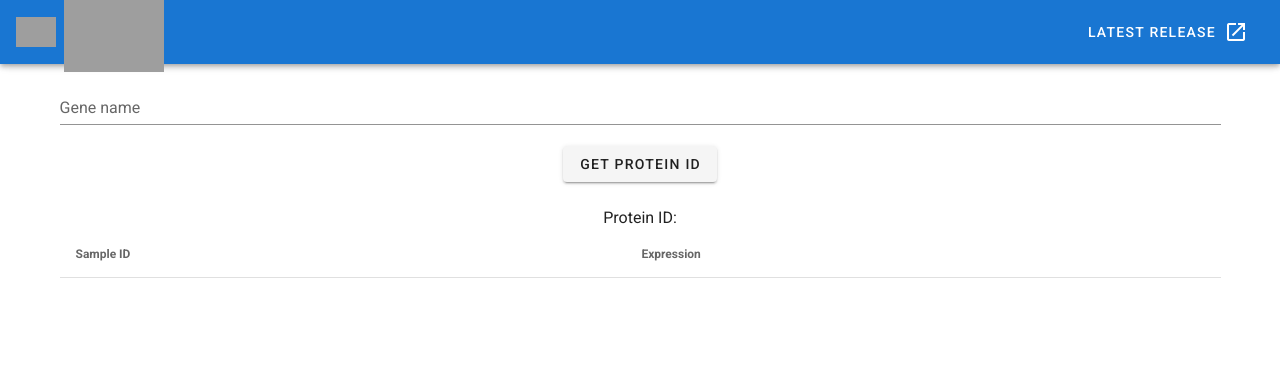
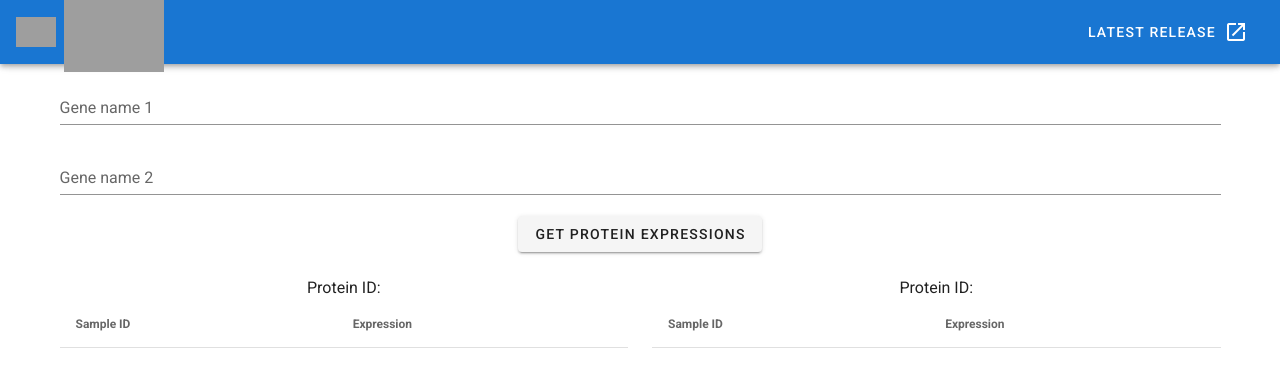
Before and after one commit to kusterlab/proteomicsdb-vue-workshop, a Vue app: page / in a window 1280 px wide. Shown: the top 370 px of the page. Built offline with nearby package versions, Linux system fonts and the light colour scheme; grey boxes are pictures that could not be loaded.

Commit message:
Retrieve expressions from two genes at the same time

```diff
--- a/src/components/ProteinCorrelation.vue
+++ b/src/components/ProteinCorrelation.vue
@@ -3,19 +3,24 @@
     <v-row class="text-center">
       <v-col cols="12">
         <v-text-field
-            v-model="geneName"
-            label="Gene name"
+            v-model="geneName1"
+            label="Gene name 1"
             placeholder="EGFR"
         ></v-text-field>
+        <v-text-field
+            v-model="geneName2"
+            label="Gene name 2"
+            placeholder="EGFLAM"
+        ></v-text-field>
         <v-btn
-            @click="updateProteinId">
-            Get Protein ID
+            @click="updateProteinExpressions">
+            Get Protein Expressions
         </v-btn>
       </v-col>
     </v-row>
     <v-row class="text-center">
-      <v-col cols="12">
-        <span>Protein ID: {{ proteinId }}</span>
+      <v-col cols="6">
+        <span>Protein ID: {{ proteinId1 }}</span>
         <v-simple-table>
             <template v-slot:default>
               <thead>
@@ -30,7 +35,33 @@
               </thead>
               <tbody>
                 <tr
-                  v-for="item in proteinExpressions"
+                  v-for="item in proteinExpressions1"
+                  :key="item.SAMPLE_ID"
+                >
+                  <td>{{ item.SAMPLE_ID }}</td>
+                  <td>{{ item.EXPRESSION }}</td>
+                </tr>
+              </tbody>
+            </template>
+        </v-simple-table>
+      </v-col>
+      <v-col cols="6">
+        <span>Protein ID: {{ proteinId2 }}</span>
+        <v-simple-table>
+            <template v-slot:default>
+              <thead>
+                <tr>
+                  <th class="text-left">
+                    Sample ID
+                  </th>
+                  <th class="text-left">
+                    Expression
+                  </th>
+                </tr>
+              </thead>
+              <tbody>
+                <tr
+                  v-for="item in proteinExpressions2"
                   :key="item.SAMPLE_ID"
                 >
                   <td>{{ item.SAMPLE_ID }}</td>
@@ -51,35 +82,53 @@ export default {
     name: 'ProteinCorrelation',
 
     data: () => ({
-      geneName: "",
-      proteinId: "",
-      proteinExpressions: []
+      geneName1: "",
+      geneName2: "",
+      proteinId1: "",
+      proteinId2: "",
+      proteinExpressions1: [],
+      proteinExpressions2: []
     }),
 
     methods: {
-        updateProteinId: function() {
-            axios
+        updateProteinExpressions: async function() {
+            this.updateProteinId(this.geneName1).then(response => {
+                this.proteinId1 = response
+                this.getProteinExpressions(this.proteinId1).then(response => {
+                    this.proteinExpressions1 = response
+                })
+            })
+            this.updateProteinId(this.geneName2).then(response => {
+                this.proteinId2 = response
+                this.getProteinExpressions(this.proteinId2).then(response => {
+                    this.proteinExpressions2 = response
+                })
+            })
+        },
+        updateProteinId: function(geneName) {
+            let proteinId = -1
+            return axios
                 .get("https://www.proteomicsdb.org/proteomicsdb/logic/api_v2/api.xsodata/Protein",
-                    { params : { '$filter' : `GENE_NAME eq '${this.geneName}' and DATABASE eq 'sp' and PARENT_PROTEIN_ID eq PROTEIN_ID and DECOY eq 0`,
+                    { params : { '$filter' : `GENE_NAME eq '${geneName}' and DATABASE eq 'sp' and PARENT_PROTEIN_ID eq PROTEIN_ID and DECOY eq 0`,
                                  '$select' : 'PROTEIN_ID',
                                  '$format' : 'json' }
                     }
                 )
                 .then(response => {
                   if (response.data.d.results.length > 0) {
-                    this.proteinId = response.data.d.results[0].PROTEIN_ID
-                    this.getProteinExpression()
-                  } else {
-                    this.proteinId = -1
+                    proteinId = response.data.d.results[0].PROTEIN_ID
                   }
+                  return proteinId
                 })
                 .catch(error => {
                   console.log(error)
                 })
+
         },
-        getProteinExpression: function() {
-            axios
-                .get(`https://www.proteomicsdb.org/proteomicsdb/logic/api_v2/api.xsodata/Protein(${this.proteinId})/ProteinExpression`,
+        getProteinExpressions: function(proteinId) {
+            let proteinExpressions = []
+            return axios
+                .get(`https://www.proteomicsdb.org/proteomicsdb/logic/api_v2/api.xsodata/Protein(${proteinId})/ProteinExpression`,
                     { params : { '$filter' : 'CALCULATION_METHOD eq 0',
                                  '$select' : 'SAMPLE_ID,EXPRESSION',
                                  '$format' : 'json' }
@@ -87,10 +136,9 @@ export default {
                 )
                 .then(response => {
                   if (response.data.d.results.length > 0) {
-                    this.proteinExpressions = response.data.d.results
-                  } else {
-                    this.proteinExpressions = []
+                    proteinExpressions = response.data.d.results
                   }
+                  return proteinExpressions
                 })
                 .catch(error => {
                   console.log(error)
```
